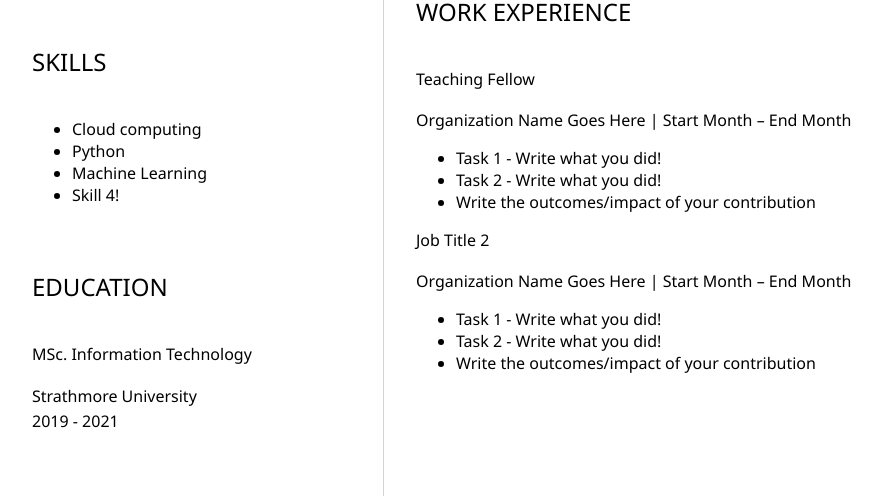
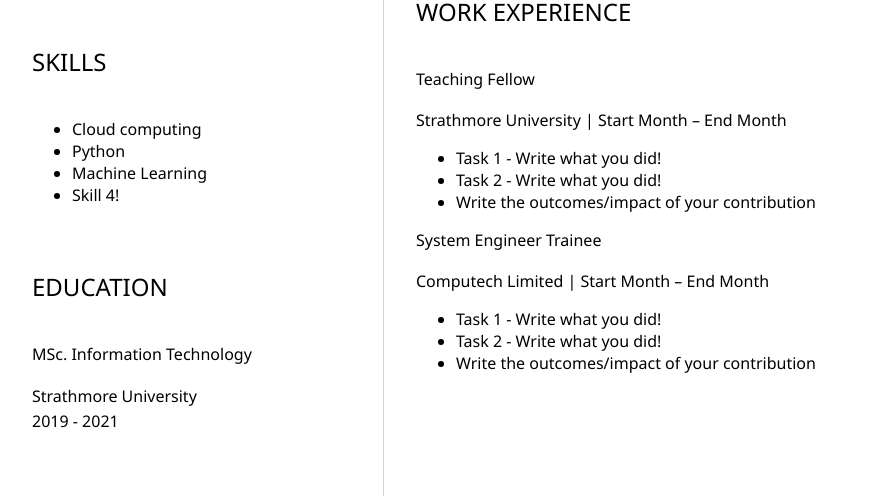
Before and after one commit to LesleyBonyo/Create-Resume, a plain HTML site: page index.html in a window 1280 px wide. Shown: the part 428-924 px from the top of the page, without its empty margins (160-1042 px from the left). Drawn offline with Linux system fonts and the light colour scheme.

Commit message:
Work details updated

```diff
--- a/index.html
+++ b/index.html
@@ -64,7 +64,7 @@
 					<!-- your work experience -->
                     <h3>Teaching Fellow</h3>
                     <p>
-                        Organization Name Goes Here | Start Month – End Month
+                        Strathmore University | Start Month – End Month
                     </p>
                     <ul>
                             <li>Task 1 - Write what you did!</li>
@@ -73,9 +73,9 @@
 
                     </ul>
 
-                    <h3>Job Title 2</h3>
+                    <h3>System Engineer Trainee</h3>
                     <p>
-                        Organization Name Goes Here | Start Month – End Month
+                        Computech Limited | Start Month – End Month
                     </p>
                     <ul>
                             <li>Task 1 - Write what you did!</li>
```
